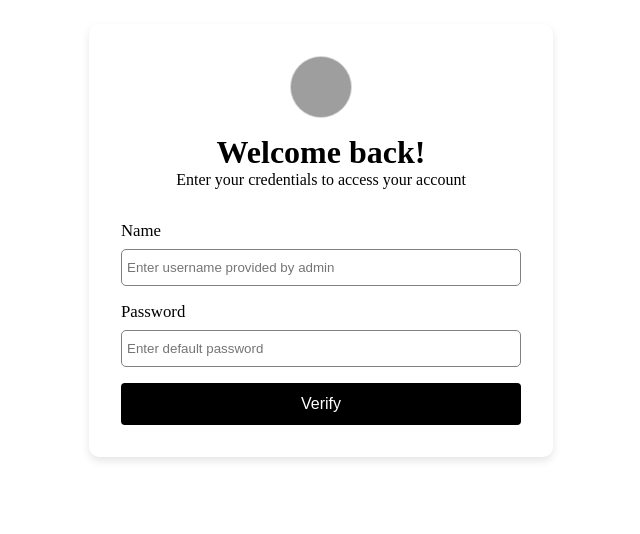
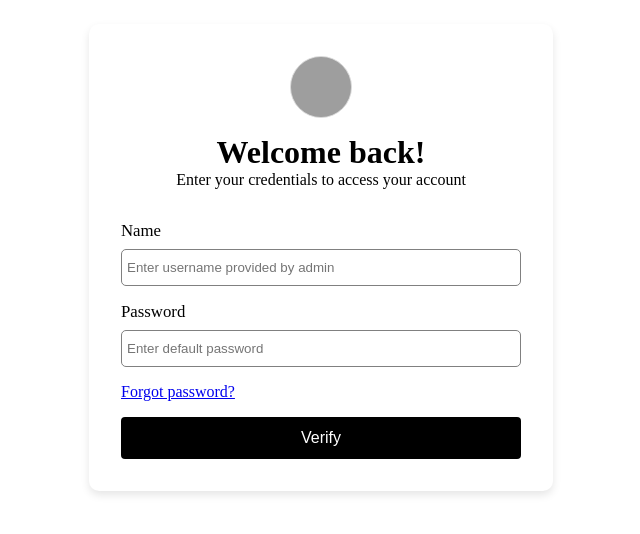
Before and after one commit to vivek-650/Project1, a React (Vite) app in the folder frontend/: page /user in a window 1280 px wide. Shown: the top 534 px of the page, without its empty margins (319-959 px from the left). Built offline with nearby package versions, Linux system fonts and the light colour scheme; grey boxes are pictures that could not be loaded.

Commit message:
removed email

```diff
--- a/frontend/src/pages/user/components/login/UserLogin.jsx
+++ b/frontend/src/pages/user/components/login/UserLogin.jsx
@@ -1,15 +1,15 @@
-import { useEffect, useState } from "react";
-import { replace, useNavigate } from "react-router-dom";
+import {  useState } from "react";
+import {  useNavigate } from "react-router-dom";
 
 const UserLogin = () => {
   const [showPopup, setShowPopup] = useState(false);
-  const [email, setEmail] = useState("");
+  // const [email, setEmail] = useState("");
   const [name, setName] = useState("");
   const [password, setPassword] = useState("");
   const [newPassword, setNewPassword] = useState("");
   const [error, setError] = useState("");
   const [confirmPassword, setConfirmPassword] = useState("");
-  const [emailError, setEmailError] = useState("");
+  // const [emailError, setEmailError] = useState("");
   const [passwordError, setPasswordError] = useState("");
   const [newPasswordError, setNewPasswordError] = useState("");
   const [loading, setLoading] = useState(false);
@@ -65,9 +65,9 @@ const UserLogin = () => {
     }
   };
 
-  const validateEmail = (email) => {
-    return /^[^\s@]+@[^\s@]+\.[^\s@]+$/.test(email);
-  };
+  // const validateEmail = (email) => {
+  //   return /^[^\s@]+@[^\s@]+\.[^\s@]+$/.test(email);
+  // };
 
   const handleVerify = (e) => {
     e.preventDefault();
@@ -215,6 +215,12 @@ const UserLogin = () => {
           {passwordError && <div style={styles.error}>{passwordError}</div>}
         </div>
 
+        <div style={styles.rememberForgot}>
+          <a href="#" className="forgot-password">
+            Forgot password?
+          </a>
+        </div>
+
         <button type="submit" style={styles.loginBtn}>
           {loading ? "Loading..." : "Verify"}
         </button>
@@ -299,6 +305,13 @@ const styles = {
   },
   label: { fontSize: "1.05rem" },
   error: { color: "red", fontSize: "0.875rem", marginTop: "0.5rem" },
+  rememberForgot: {
+    display: "flex",
+    justifyContent: "space-between",
+    alignItems: "center",
+    marginBottom: "1rem",
+    width: "100%",
+  },
   loginBtn: {
     width: "100%",
     padding: "0.75rem",
```
